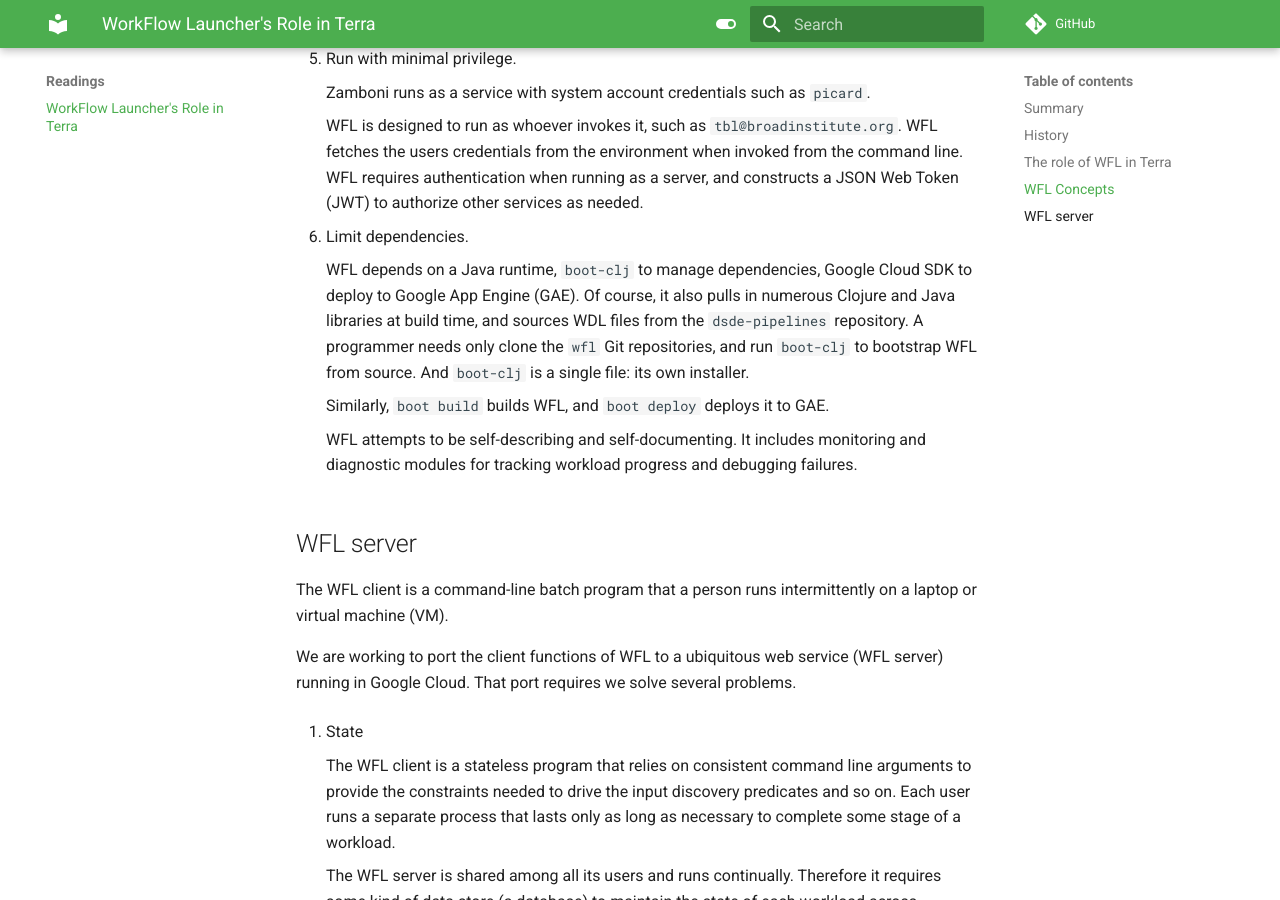
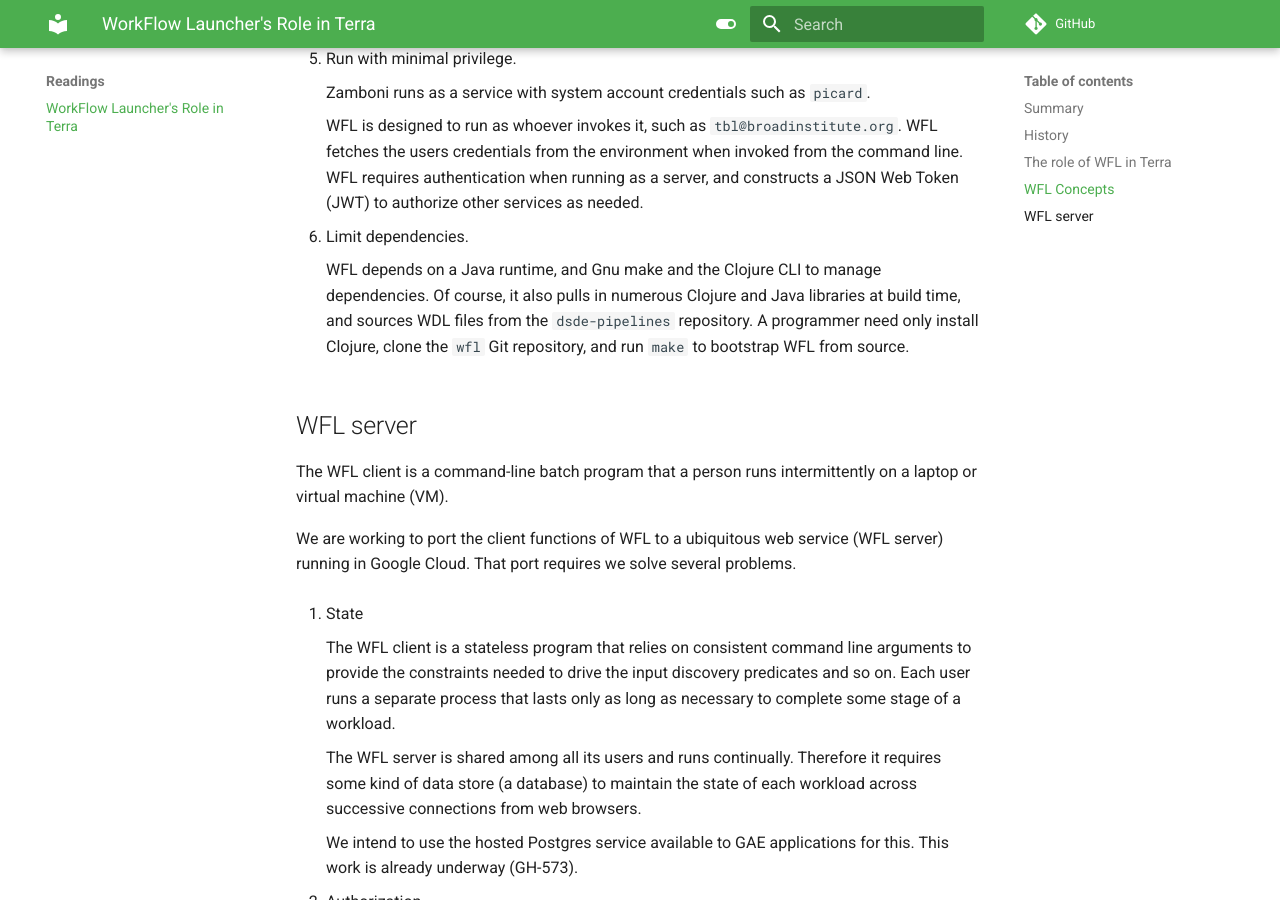
Before and after one commit to broadinstitute/wfl, an MkDocs documentation site: the page built from docs/md/terra.md, in a window 1280 px wide and 900 px high, scrolled down 3131 px. Built offline with MkDocs 1.6.1 and Material for MkDocs 9.7.7, drawn with Linux system fonts in a browser that asks for light colours; comment, search, counter and statistics services are not loaded.

Commit message:
Purge some more boot and lein references.

```diff
--- a/docs/md/terra.md
+++ b/docs/md/terra.md
@@ -172,21 +172,17 @@ WFL is designed around several novel concepts.
 
 6.  Limit dependencies.
 
-    WFL depends on a Java runtime, `boot-clj` to manage
-    dependencies, Google Cloud SDK to deploy to Google App Engine
-    (GAE). Of course, it also pulls in numerous Clojure and Java
+    WFL depends on a Java runtime,
+    and Gnu make
+    and the Clojure CLI
+    to manage dependencies.
+    Of course, it also pulls in numerous Clojure and Java
     libraries at build time, and sources WDL files from the
-    `dsde-pipelines` repository. A programmer needs only clone the
-    `wfl` Git repositories, and run `boot-clj`
-    to bootstrap WFL from source. And `boot-clj` is a single file:
-    its own installer.
-
-    Similarly, `boot build` builds WFL, and `boot deploy` deploys
-    it to GAE.
-
-    WFL attempts to be self-describing and self-documenting. It
-    includes monitoring and diagnostic modules for tracking workload
-    progress and debugging failures.
+    `dsde-pipelines` repository.
+    A programmer need only install Clojure,
+    clone the `wfl` Git repository,
+    and run `make`
+    to bootstrap WFL from source.
 
 ## WFL server
 
```
Also changed, not shown: docs/md/dev-process.md (+2 -12 lines), docs/md/index.md (+1 -5 lines), 1 other file.
